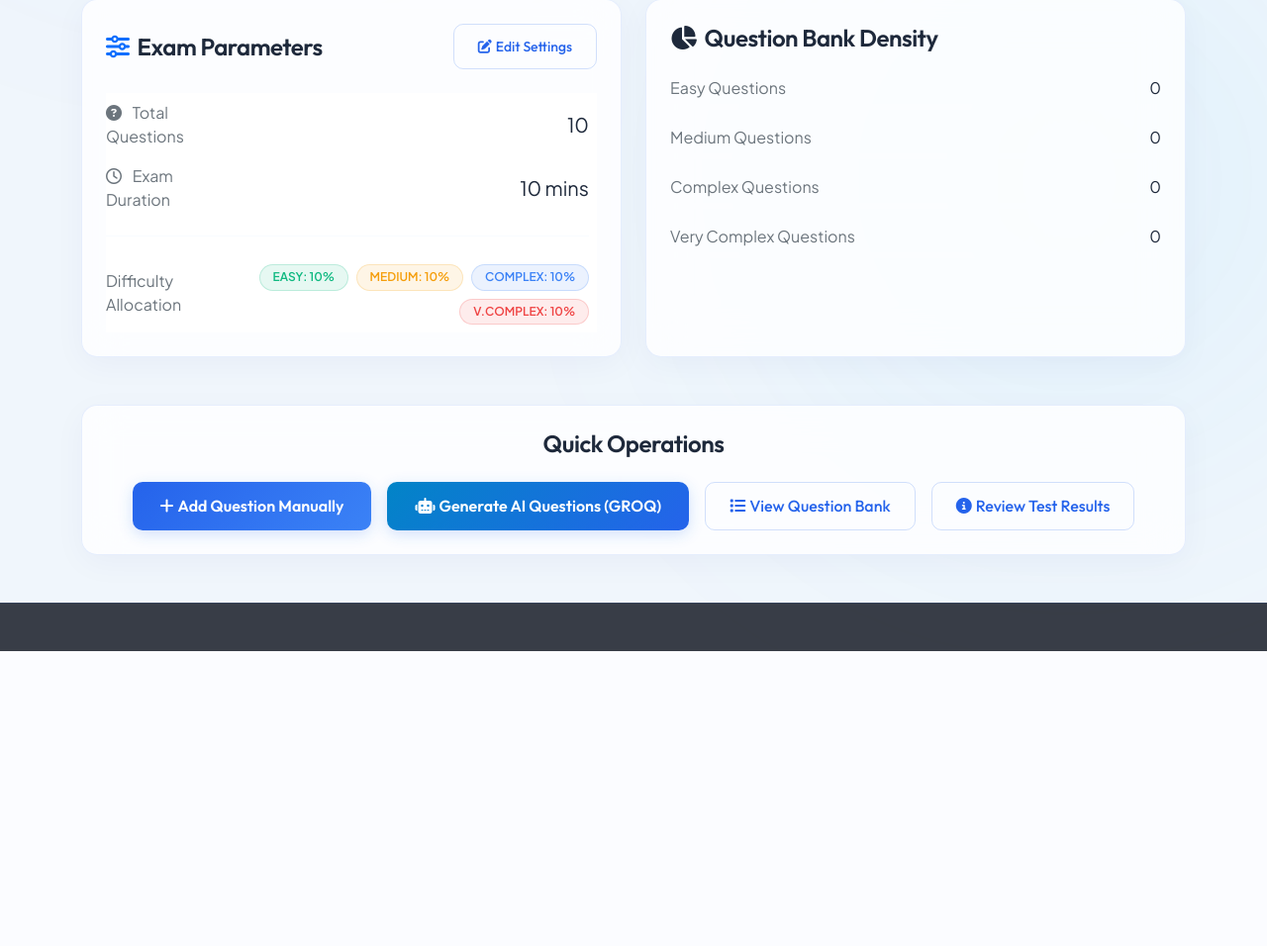
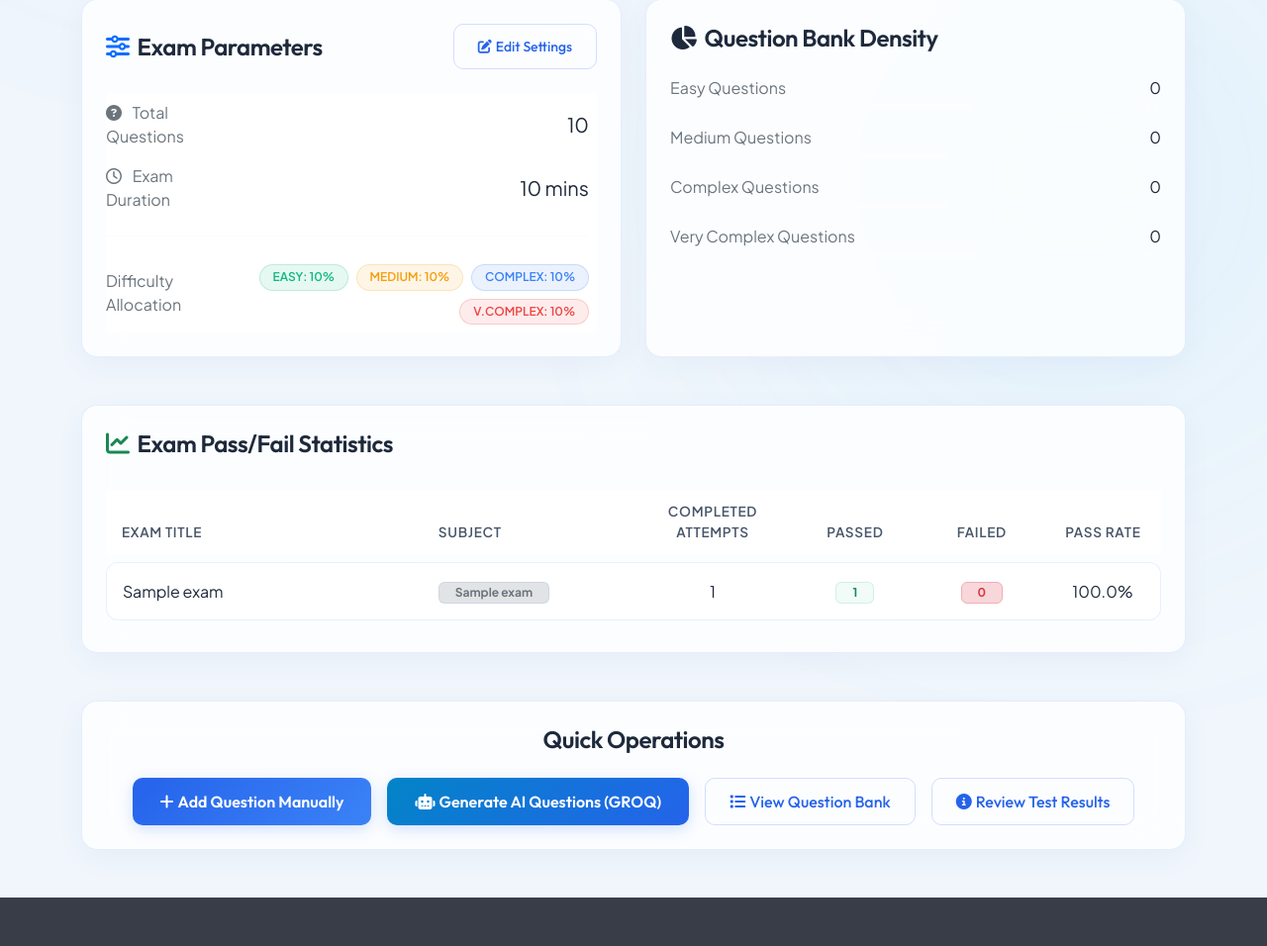
Before and after one commit to Vijay-Junoon/exam_platform, a Flask app: page /admin/dashboard in a window 1280 px wide. Shown: the part 519-1475 px from the top of the page at 99% size. Before the commit the page ends 1177 px from the top, so only its background shows below. Run offline with Flask 3, Linux system fonts and the light colour scheme; a user stored in the database is signed in; tables that the repository leaves empty hold one stand-in row (values such as "Sample post"); some libraries are stand-ins or nearby versions.

Commit message:
Added statistics

```diff
--- a/config.py
+++ b/config.py
@@ -25,4 +25,4 @@ class Config:
     GROQ_API_KEY = os.getenv('GROQ_API_KEY')
 
     # Application Security Settings
-    MAX_VIOLATIONS_ALLOWED = 3
+    MAX_VIOLATIONS_ALLOWED = 1
--- a/routes/admin.py
+++ b/routes/admin.py
@@ -40,13 +40,52 @@ def dashboard():
     # Get active config
     config = ExamService.get_or_create_config()
 
+    # Calculate statistics for each exam configuration
+    exams = Exam.query.order_by(Exam.created_at.desc()).all()
+    exam_stats = []
+    for exam in exams:
+        attempts = ExamAttempt.query.filter_by(exam_id=exam.id).all()
+        completed_attempts_list = [a for a in attempts if a.completed]
+        total_completed = len(completed_attempts_list)
+        passed = sum(1 for a in completed_attempts_list if a.passed)
+        failed = total_completed - passed
+        pass_rate = round((passed / total_completed) * 100, 1) if total_completed > 0 else 0.0
+
+        exam_stats.append({
+            'id': exam.id,
+            'title': exam.title,
+            'subject': exam.subject,
+            'total_attempts': total_completed,
+            'passed': passed,
+            'failed': failed,
+            'pass_rate': pass_rate
+        })
+
+    # Also include legacy/general exams if there are attempts with exam_id=None
+    legacy_attempts = ExamAttempt.query.filter_by(exam_id=None, completed=True).all()
+    if legacy_attempts:
+        total_completed = len(legacy_attempts)
+        passed = sum(1 for a in legacy_attempts if a.passed)
+        failed = total_completed - passed
+        pass_rate = round((passed / total_completed) * 100, 1) if total_completed > 0 else 0.0
+        exam_stats.append({
+            'id': None,
+            'title': 'General / Legacy Exams',
+            'subject': 'N/A',
+            'total_attempts': total_completed,
+            'passed': passed,
+            'failed': failed,
+            'pass_rate': pass_rate
+        })
+
     return render_template('admin/dashboard.html',
                            total_questions=total_questions,
                            total_teachers=total_teachers,
                            total_attempts=total_attempts,
                            completed_attempts=completed_attempts,
                            difficulty_counts=difficulty_counts,
-                           exam_config=config)
+                           exam_config=config,
+                           exam_stats=exam_stats)
 
 
 @admin_bp.route('/admin/questions', methods=['GET'])
--- a/templates/admin/dashboard.html
+++ b/templates/admin/dashboard.html
@@ -140,6 +140,73 @@
     </div>
 </div>
 
+<!-- Exam Performance Breakdown -->
+<div class="row mt-5">
+    <div class="col-12">
+        <div class="card-glass p-4">
+            <h4 class="mb-4"><i class="fa-solid fa-chart-line text-success me-2"></i>Exam Pass/Fail Statistics</h4>
+            {% if not exam_stats %}
+                <div class="text-center py-5">
+                    <i class="fa-solid fa-square-poll-vertical text-muted fs-1 mb-3"></i>
+                    <h5 class="text-secondary">No exam statistics available yet</h5>
+                    <p class="text-muted">Once candidates complete their exam attempts, their pass/fail counts will be tabulated here.</p>
+                </div>
+            {% else %}
+                <div class="table-responsive">
+                    <table class="table table-custom text-light align-middle mb-0">
+                        <thead>
+                            <tr>
+                                <th style="width: 30%;">Exam Title</th>
+                                <th style="width: 20%;">Subject</th>
+                                <th style="width: 15%;" class="text-center">Completed Attempts</th>
+                                <th style="width: 12%;" class="text-center">Passed</th>
+                                <th style="width: 12%;" class="text-center">Failed</th>
+                                <th style="width: 11%;" class="text-center">Pass Rate</th>
+                            </tr>
+                        </thead>
+                        <tbody>
+                            {% for stat in exam_stats %}
+                                <tr>
+                                    <td>
+                                        <span class="font-weight-bold text-white fs-6">{{ stat.title }}</span>
+                                    </td>
+                                    <td>
+                                        {% if stat.subject != 'N/A' %}
+                                            <span class="badge bg-secondary-subtle text-secondary border border-secondary px-3 py-1.5 fs-7">
+                                                {{ stat.subject }}
+                                            </span>
+                                        {% else %}
+                                            <span class="text-muted">N/A</span>
+                                        {% endif %}
+                                    </td>
+                                    <td class="text-center font-weight-bold text-white">{{ stat.total_attempts }}</td>
+                                    <td class="text-center">
+                                        <span class="badge bg-success-subtle text-success px-3 py-1.5 border border-success-subtle font-weight-bold">
+                                            {{ stat.passed }}
+                                        </span>
+                                    </td>
+                                    <td class="text-center">
+                                        <span class="badge bg-danger-subtle text-danger px-3 py-1.5 border border-danger-subtle font-weight-bold">
+                                            {{ stat.failed }}
+                                        </span>
+                                    </td>
+                                    <td class="text-center font-weight-bold text-white">
+                                        {% if stat.total_attempts > 0 %}
+                                            {{ stat.pass_rate }}%
+                                        {% else %}
+                                            <span class="text-secondary">-</span>
+                                        {% endif %}
+                                    </td>
+                                </tr>
+                            {% endfor %}
+                        </tbody>
+                    </table>
+                </div>
+            {% endif %}
+        </div>
+    </div>
+</div>
+
 <!-- Shortcuts menu -->
 <div class="row mt-5">
     <div class="col-12">
```
